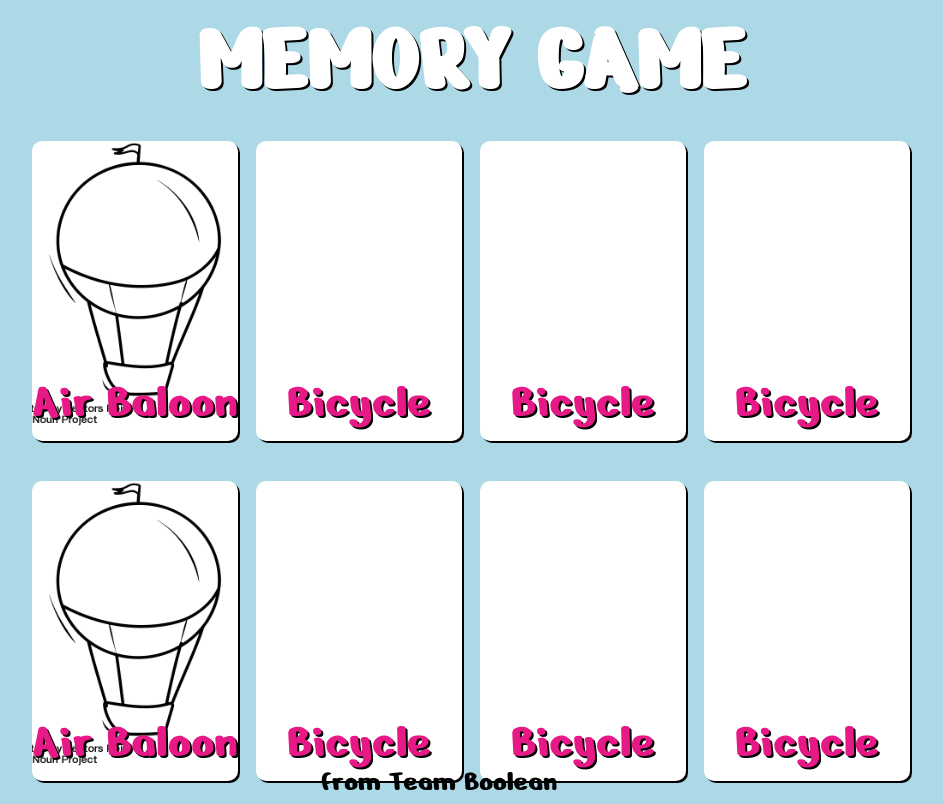
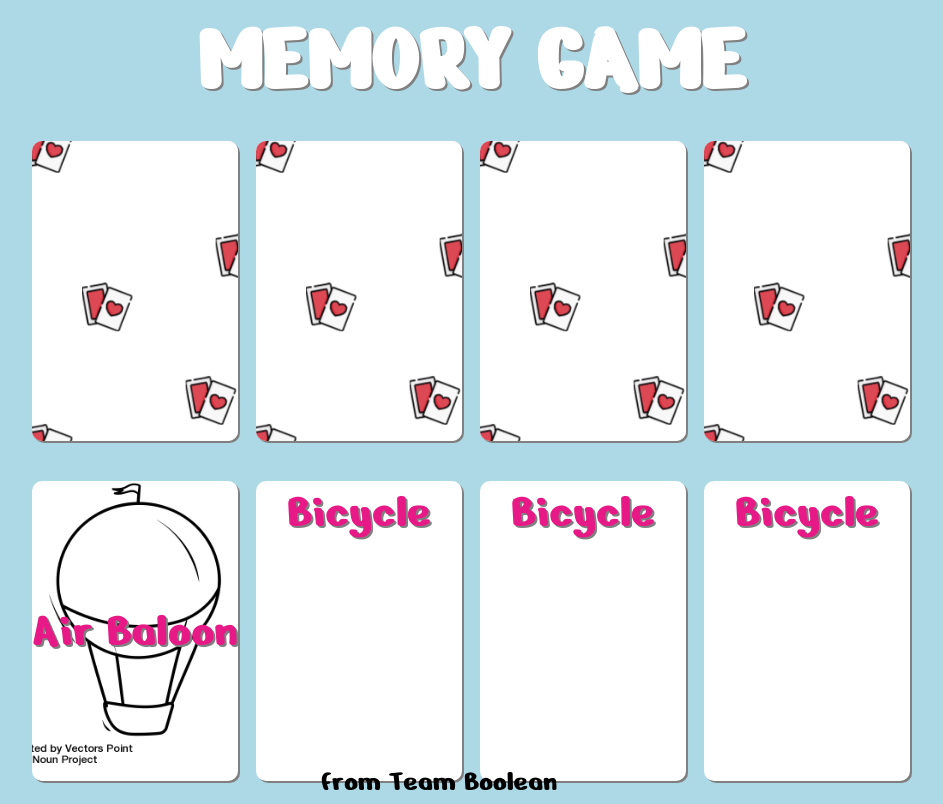
Before and after one commit to marcomanelli/html-css-memory, a plain HTML site: page index.html in a window 1280 px wide. Shown: the top 804 px of the page, without its empty margins (169-1112 px from the left). Drawn offline with Linux system fonts and the light colour scheme.

Commit message:
fix.position

```diff
--- a/assets/css/style.css
+++ b/assets/css/style.css
@@ -21,7 +21,7 @@ body{
 
 header h1{
   color: white;
-  text-shadow: 2px 2px black;
+  text-shadow: 2px 2px gray;
   text-align: center;
   font-size: 100px;
   text-transform: uppercase;
@@ -34,7 +34,22 @@ header h1{
   clear: both;
 }
 
+.pattern{
+  position: absolute;
+  top: 0;
+  line-height: 300px;
+  z-index: 2;
+  height: 300px;
+  width: 100%;
+  border-radius: 10px;
+  background-image: url(../img/pattern.png);
+  background-size: cover;
+  background-position: top;
+}
+
 main section .carta{
+  position: relative;
+  display: inline-block;
   background-color: white;
   width: 23%;
   height: 300px;
@@ -43,14 +58,17 @@ main section .carta{
   color: #E61986;
   font-size: 50px;
   text-align: center;
-  padding-top: 230px;
-  text-shadow: 2px 2px black;
-  box-shadow: 2px 2px black;
+  text-shadow: 2px 2px gray;
+  box-shadow: 2px 2px gray;
   float: left;
   margin: 20px 1%;
 }
 
 .mongolfiera{
+  position: absolute;
+  top: 0;
+  line-height: 300px;
+  z-index: 1;
   background-image: url(../img/noun_air_balloon_3134741.png);
   background-size: cover;
   background-position: top;
@@ -58,6 +76,14 @@ main section .carta{
 
 .carta:hover{
   color: #E67919;
+}
+
+.pattern:hover{
+  visibility: collapse;
+}
+
+.mongolfiera:hover{
+
 }
 
 /* FOOTER */
--- a/index.html
+++ b/index.html
@@ -19,20 +19,36 @@
     <!-- MAIN -->
     <main>
       <section class="clearfix">
-        <div class="carta mongolfiera">
-          <p>Air Baloon</p>
+        <div class="carta">
+          <div class="mongolfiera">
+            <p>Air Baloon</p>
+          </div>
+
+          <div class="pattern"></div>
         </div>
 
-        <div class="carta bici">
-          <p>Bicycle</p>
+        <div class="carta">
+          <div class="mongolfiera">
+            <p>Air Baloon</p>
+          </div>
+
+          <div class="pattern"></div>
         </div>
 
-        <div class="carta bici">
-          <p>Bicycle</p>
+        <div class="carta">
+          <div class="mongolfiera">
+            <p>Air Baloon</p>
+          </div>
+
+          <div class="pattern"></div>
         </div>
 
-        <div class="carta bici">
-          <p>Bicycle</p>
+        <div class="carta">
+          <div class="mongolfiera">
+            <p>Air Baloon</p>
+          </div>
+
+          <div class="pattern"></div>
         </div>
       </section>
 
```
